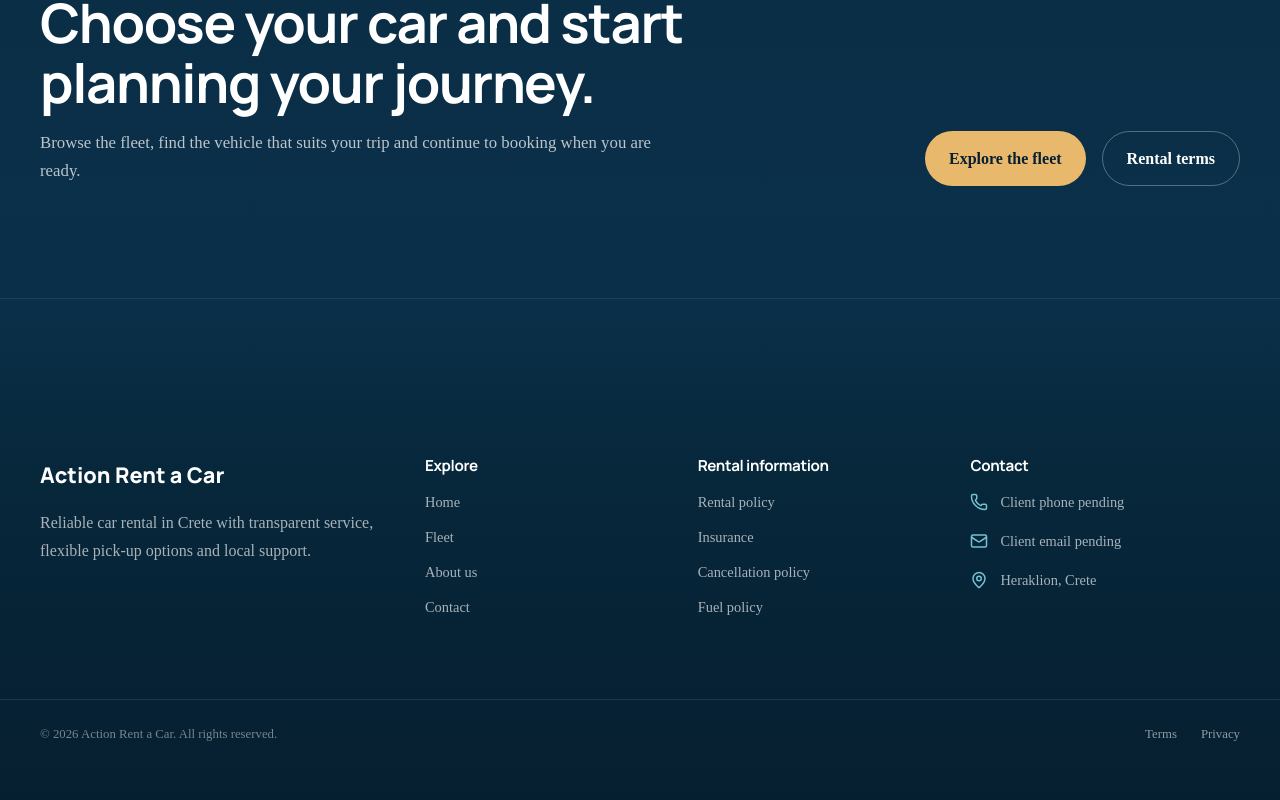
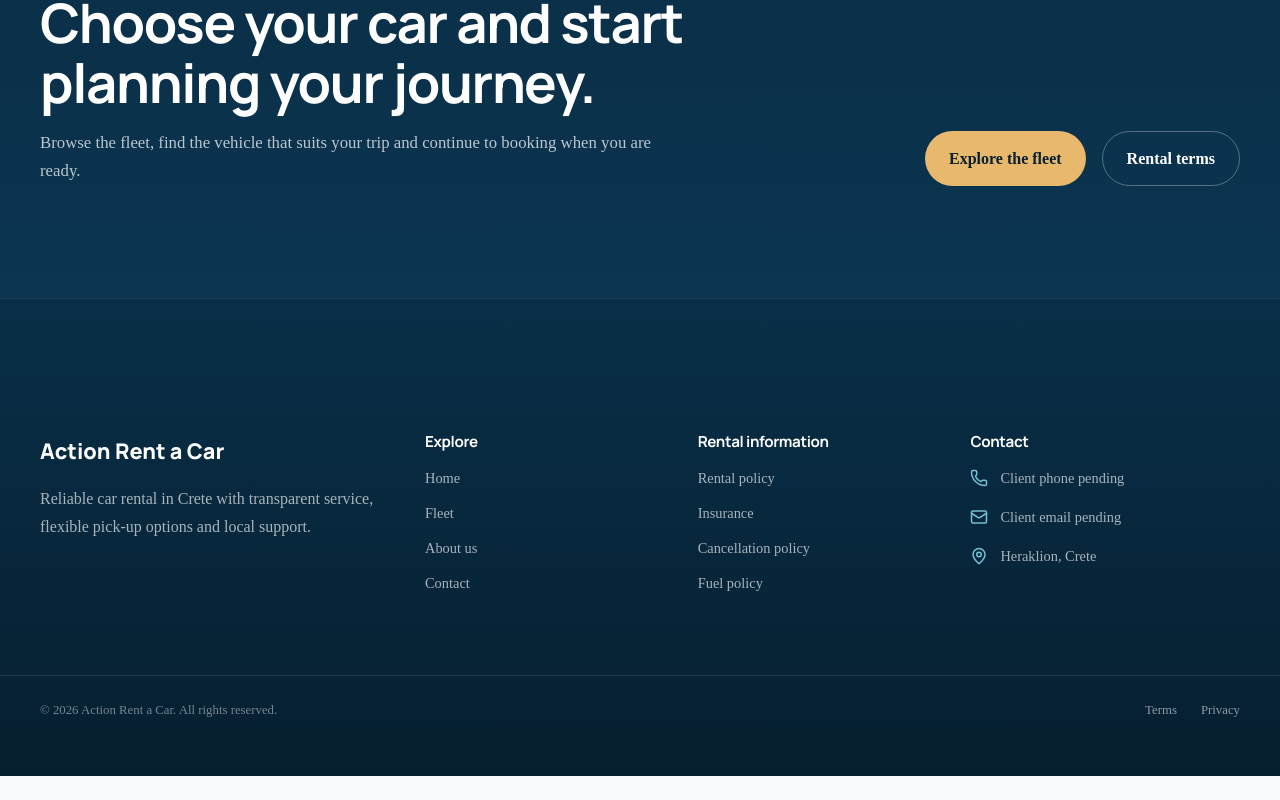
Before and after one commit to ariamarina0-commits/car-rental-website, a React (Vite) app: page / in a window 1280 px wide. Shown: the part 5203-6003 px from the top of the page. After the commit the page ends 5979 px from the top, so only its background shows below. Built offline with nearby package versions, Linux system fonts and the light colour scheme.

Commit message:
polish ui

```diff
--- a/src/components/home/FinalCTA/FinalCTA.module.css
+++ b/src/components/home/FinalCTA/FinalCTA.module.css
@@ -10,7 +10,7 @@
     linear-gradient(
       180deg,
       var(--color-primary-900) 0%,
-      #0a3049 100%
+      #0b3550 100%
     );
 
   color: var(--color-surface);
--- a/src/components/layout/Footer.module.css
+++ b/src/components/layout/Footer.module.css
@@ -4,15 +4,14 @@
   margin-top: 0;
 
   padding:
-    var(--spacing-3xl)
+    calc(var(--spacing-2xl) + 0.5rem)
     0
     var(--spacing-xl);
 
   background:
     linear-gradient(
       180deg,
-      #0a3049 0%,
-      #07273b 35%,
+      #092f48 0%,
       #061f30 100%
     );
 
```
